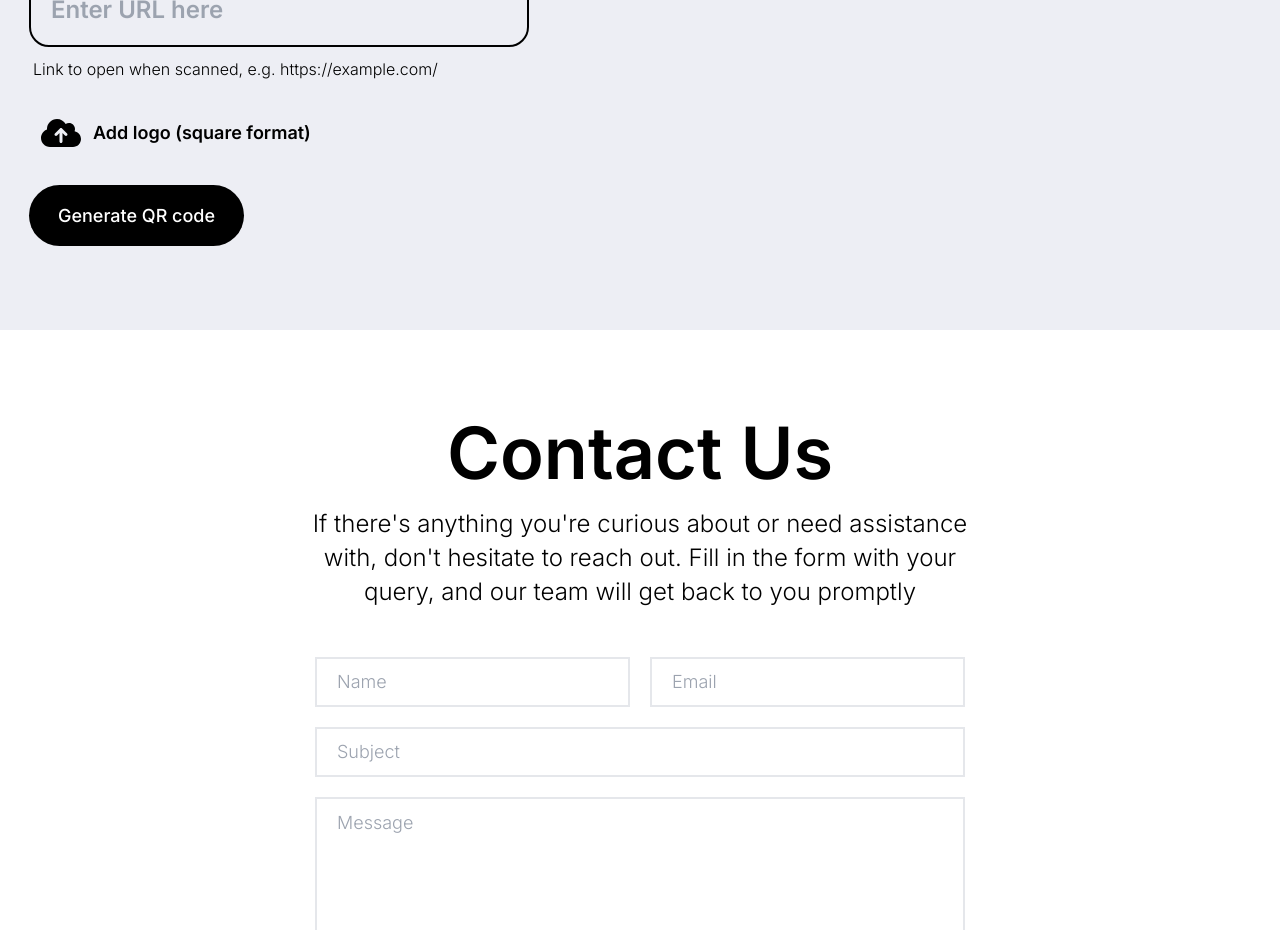
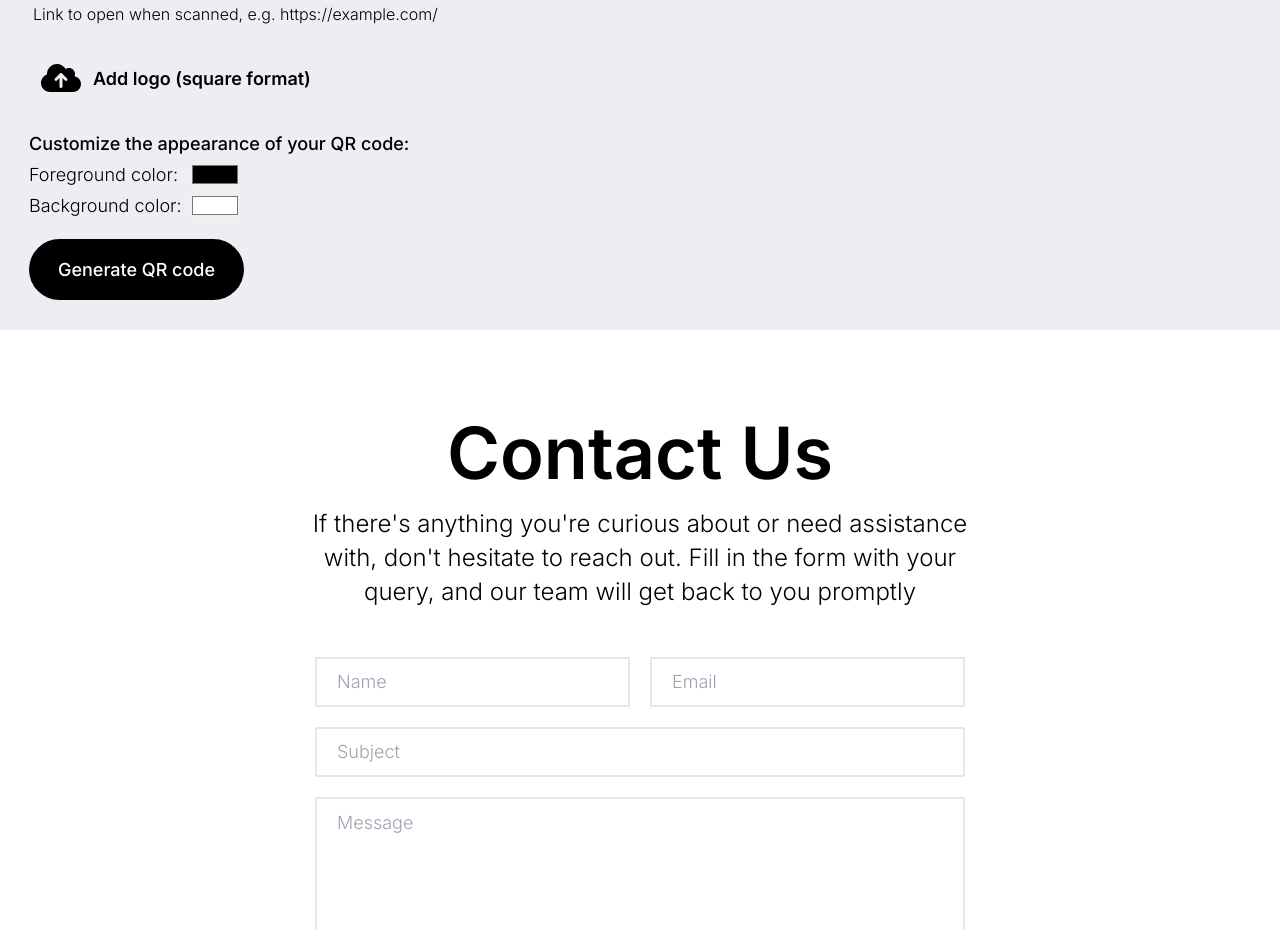
Before and after one commit to visoredd/QR, a React (Vite) app: page / in a window 1280 px wide. Shown: the part 1340-2270 px from the top of the page. Built offline with nearby package versions, Linux system fonts and the light colour scheme.

Commit message:
Added logo option

```diff
--- a/src/components/Generate.jsx
+++ b/src/components/Generate.jsx
@@ -32,6 +32,9 @@ const Generate = () => {
     reader.readAsDataURL(file);
   };
 
+  const [mainColor, setMainColor] = useState("#000000");
+  const [bgColor, setBgColor] = useState("#FFFFFF");
+
   const generateQrCode = () => {
     new QrCodeWithLogo({
       canvas: canvasRef.current,
@@ -39,20 +42,22 @@ const Generate = () => {
       width: 400,
       logo: {
         src: logo,
-        logoSize: 0.32, // Customize logo size
-        // Other logo options...
+        logoSize: 0.32,
       },
       nodeQrCodeOptions: {
         margin: 1,
         color: {
-          dark: "#010599FF",
-          light: "#FFF",
+          dark: mainColor,
+          light: bgColor,
         },
       },
     })
       .toCanvas()
       .then(() => {
         setIsQrCodeGenerated(true); // Set the state to true once QR code is generated
+      })
+      .catch((error) => {
+        console.error("Error generating QR code: ", error);
       });
   };
 
@@ -120,6 +125,28 @@ const Generate = () => {
           accept="image/*"
           ref={fileInputRef}
         />
+        <div>
+          <p className="mr-3 mb-[4px] text-[18px] text-[#000] font-medium">
+            Customize the appearance of your QR code:
+          </p>
+          <div className="mb-[4px] flex items-center">
+            <label className="mr-3 text-[18px]">Foreground color:</label>
+            <input
+              type="color"
+              value={mainColor}
+              onChange={(e) => setMainColor(e.target.value)}
+            />
+          </div>
+
+          <div className="mb-[20px] flex items-center">
+            <label className="mr-2 text-[18px]">Background color:</label>
+            <input
+              type="color"
+              value={bgColor}
+              onChange={(e) => setBgColor(e.target.value)}
+            />
+          </div>
+        </div>
 
         <Button onClick={generateQrCode}>Generate QR code</Button>
       </div>
```
Also changed, not shown: src/assets/scanme.png (added).
